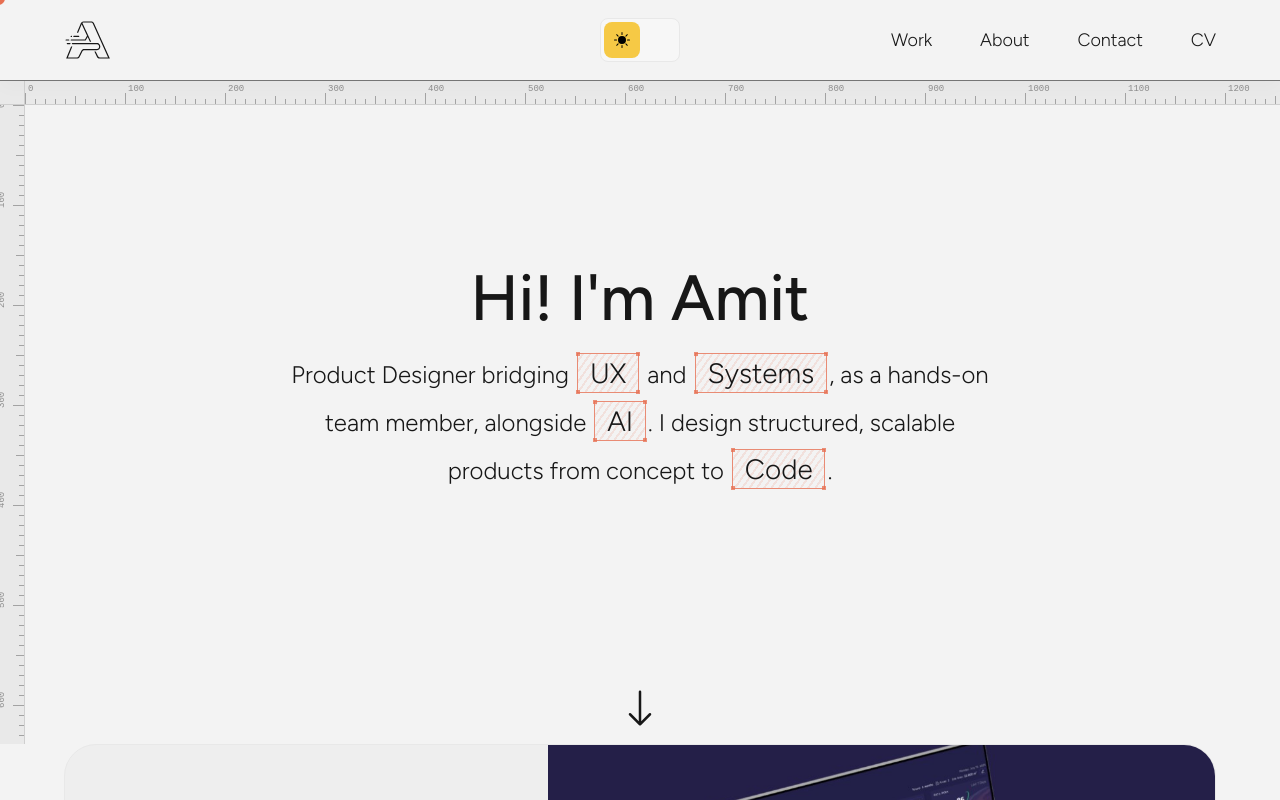
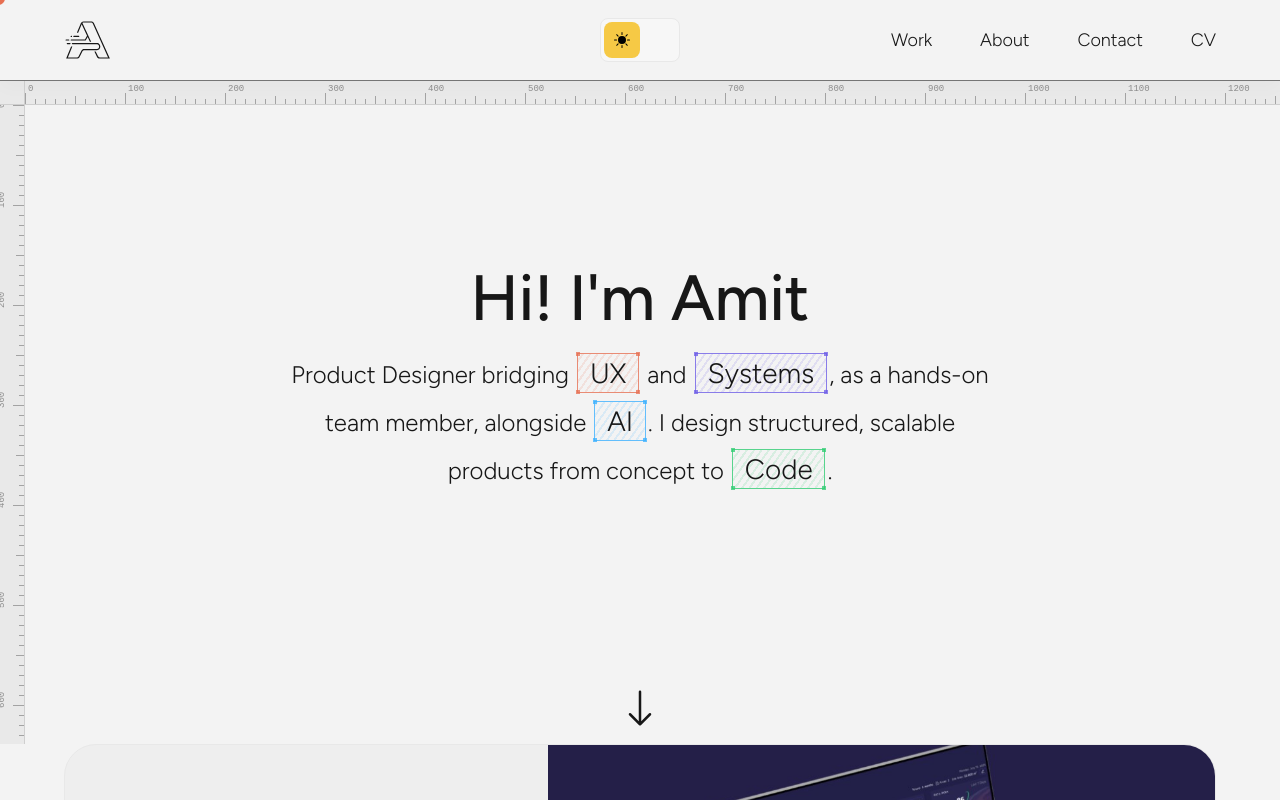
Before and after one commit to amitkedem100/portfolio, a Next.js app: page /portfolio/home in a window 1280 px wide. Shown: the top 800 px of the page. Built offline with nearby package versions, Linux system fonts and the light colour scheme; a web font is replaced by a local one.

Commit message:
update colors for keywords

```diff
--- a/src/app/globals.css
+++ b/src/app/globals.css
@@ -47,6 +47,10 @@
   --accent-contrast-light: #000000;
   --accent-contrast-dark: #FFFFFF;
   --accent-contrast: var(--accent-contrast-light);
+  --hero-keyword-ux: var(--accent-light);
+  --hero-keyword-systems: #6C5CE7;
+  --hero-keyword-ai: #3AB0FF;
+  --hero-keyword-code: #2ECC71;
 
   /* Icon tokens */
   --icon-light: #757575;
--- a/src/app/portfolio/components/PortfolioCursor.css
+++ b/src/app/portfolio/components/PortfolioCursor.css
@@ -86,6 +86,7 @@
   height: 100%;
   pointer-events: none;
   background: var(--accent);
+  color: #111111;
   text-align: center;
 }
 
@@ -96,20 +97,8 @@
 }
 
 .portfolio-cursor-hero-clone .hero-keyword-badge {
-  border-color: color-mix(in srgb, var(--accent-contrast) 72%, transparent);
-  --hero-keyword-corner-color: color-mix(
-    in srgb,
-    var(--accent-contrast) 78%,
-    transparent
-  );
-}
-
-.portfolio-cursor-hero-clone .hero-keyword-badge::before {
-  background-image: repeating-linear-gradient(
-    -55deg,
-    color-mix(in srgb, var(--accent-contrast) 18%, transparent) 0 2px,
-    transparent 2px 6px
-  );
+  --hero-keyword-accent: #111111;
+  border-color: color-mix(in srgb, #111111 84%, transparent);
 }
 
 .portfolio-cursor[data-variant="heroGiant"]::before {
--- a/src/app/portfolio/home/components/HeroKeywordBadge.css
+++ b/src/app/portfolio/home/components/HeroKeywordBadge.css
@@ -7,14 +7,35 @@
   margin-inline: 0.08em;
   padding-inline: 0.42em;
   padding-block: 0;
-  border: 1px solid color-mix(in srgb, var(--accent) 78%, transparent);
+  --hero-keyword-accent: var(--hero-keyword-ux);
+  border: 1px solid color-mix(in srgb, var(--hero-keyword-accent) 78%, transparent);
   border-radius: 0;
   line-height: 1;
   color: inherit;
   vertical-align: baseline;
   white-space: nowrap;
   isolation: isolate;
-  --hero-keyword-corner-color: color-mix(in srgb, var(--accent) 76%, transparent);
+  --hero-keyword-corner-color: color-mix(
+    in srgb,
+    var(--hero-keyword-accent) 76%,
+    transparent
+  );
+}
+
+.hero-keyword-badge--ux {
+  --hero-keyword-accent: var(--hero-keyword-ux);
+}
+
+.hero-keyword-badge--systems {
+  --hero-keyword-accent: var(--hero-keyword-systems);
+}
+
+.hero-keyword-badge--ai {
+  --hero-keyword-accent: var(--hero-keyword-ai);
+}
+
+.hero-keyword-badge--code {
+  --hero-keyword-accent: var(--hero-keyword-code);
 }
 
 .hero-keyword-badge::before {
@@ -24,7 +45,7 @@
   z-index: -2;
   background-image: repeating-linear-gradient(
     -55deg,
-    color-mix(in srgb, var(--accent) 14%, transparent) 0 2px,
+    color-mix(in srgb, var(--hero-keyword-accent) 14%, transparent) 0 2px,
     transparent 2px 6px
   );
   pointer-events: none;
--- a/src/app/portfolio/home/components/HeroKeywordBadge.tsx
+++ b/src/app/portfolio/home/components/HeroKeywordBadge.tsx
@@ -3,8 +3,16 @@ import "./HeroKeywordBadge.css";
 
 type HeroKeywordBadgeProps = {
   children: ReactNode;
+  tone?: "ux" | "systems" | "ai" | "code";
 };
 
-export function HeroKeywordBadge({ children }: HeroKeywordBadgeProps) {
-  return <span className="hero-keyword-badge">{children}</span>;
+export function HeroKeywordBadge({
+  children,
+  tone = "ux",
+}: HeroKeywordBadgeProps) {
+  return (
+    <span className={`hero-keyword-badge hero-keyword-badge--${tone}`}>
+      {children}
+    </span>
+  );
 }
--- a/src/app/portfolio/home/components/HomeHero.tsx
+++ b/src/app/portfolio/home/components/HomeHero.tsx
@@ -26,11 +26,11 @@ export function HomeHero() {
         <div className="home-hero-content">
           <h1 className="home-hero-title">Hi! I&apos;m Amit</h1>
           <p className="home-hero-subtitle">
-            Product Designer bridging <HeroKeywordBadge>UX</HeroKeywordBadge> and{" "}
-            <HeroKeywordBadge>Systems</HeroKeywordBadge>, as a hands-on team member,
-            alongside <HeroKeywordBadge>AI</HeroKeywordBadge>.{" "}
+            Product Designer bridging <HeroKeywordBadge tone="ux">UX</HeroKeywordBadge> and{" "}
+            <HeroKeywordBadge tone="systems">Systems</HeroKeywordBadge>, as a hands-on team member,
+            alongside <HeroKeywordBadge tone="ai">AI</HeroKeywordBadge>.{" "}
             I design structured, scalable products from concept to{" "}
-            <HeroKeywordBadge>Code</HeroKeywordBadge>.
+            <HeroKeywordBadge tone="code">Code</HeroKeywordBadge>.
           </p>
         </div>
         <div className="home-hero-spacer" aria-hidden />
```
